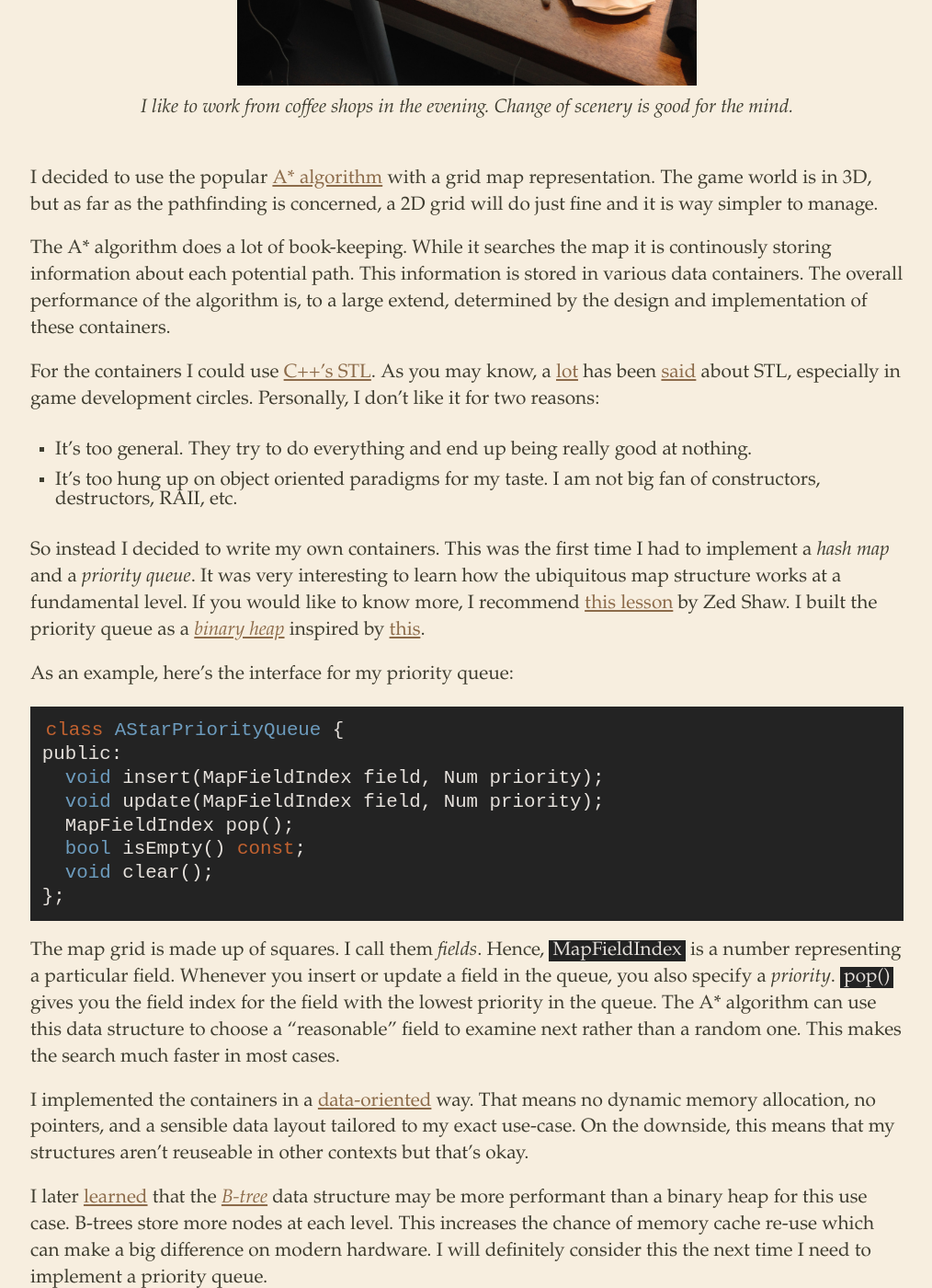
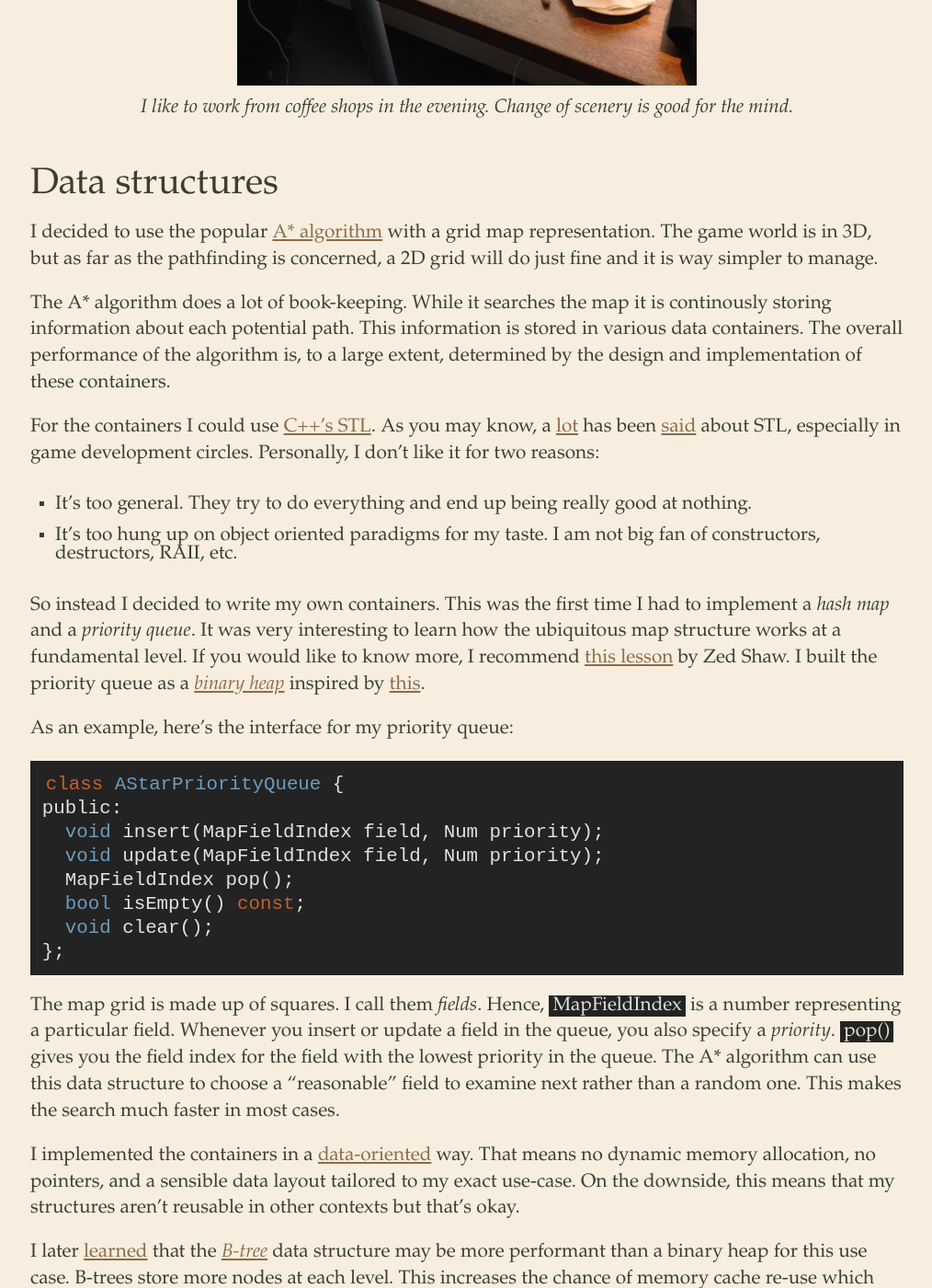
Before and after one commit to chopmo/rasmusrn.github.io, a Jekyll site: the page built from _posts/2015-05-10-pathfinding.markdown, in a window 1280 px wide and 1400 px high, scrolled down 1443 px. Shown: the whole window at 92% size, without its empty margins (132-1146 px from the left). Built offline with Jekyll 4.4.1, drawn with Linux system fonts in a browser that asks for light colours; some of the changed text lies outside the part shown.

Commit message:
Pathfinding post tweaks based on chopmo feedback
Thanks a lot Jacob. Very valuable feedback as always.

```diff
--- a/_posts/2015-05-10-pathfinding.markdown
+++ b/_posts/2015-05-10-pathfinding.markdown
@@ -20,9 +20,11 @@
   I like to work from coffee shops in the evening. Change of scenery is good for the mind.
 </p>
 
+## Data structures
+
 I decided to use the popular [A* algorithm](http://en.wikipedia.org/wiki/A*_search_algorithm) with a grid map representation. The game world is in 3D, but as far as the pathfinding is concerned, a 2D grid will do just fine and it is way simpler to manage.
 
-The A* algorithm does a lot of book-keeping. While it searches the map it is continously storing information about each potential path. This information is stored in various data containers. The overall performance of the algorithm is, to a large extend, determined by the design and implementation of these containers.
+The A* algorithm does a lot of book-keeping. While it searches the map it is continously storing information about each potential path. This information is stored in various data containers. The overall performance of the algorithm is, to a large extent, determined by the design and implementation of these containers.
 
 For the containers I could use [C++'s STL](http://en.wikipedia.org/wiki/Standard_Template_Library). As you may know, a [lot](http://gamedev.stackexchange.com/questions/268/stl-for-games-yea-or-nay) has been [said](http://simonask.tumblr.com/post/59763277483/why-stl-isnt-great-for-game-development) about STL, especially in game development circles. Personally, I don't like it for two reasons:
 
@@ -46,9 +48,11 @@
 
 The map grid is made up of squares. I call them *fields*. Hence, `MapFieldIndex` is a number representing a particular field. Whenever you insert or update a field in the queue, you also specify a *priority*. `pop()` gives you the field index for the field with the lowest priority in the queue. The A* algorithm can use this data structure to choose a "reasonable" field to examine next rather than a random one. This makes the search much faster in most cases.
 
-I implemented the containers in a [data-oriented](http://gamesfromwithin.com/data-oriented-design) way. That means no dynamic memory allocation, no pointers, and a sensible data layout tailored to my exact use-case. On the downside, this means that my structures aren't reuseable in other contexts but that's okay.
+I implemented the containers in a [data-oriented](http://gamesfromwithin.com/data-oriented-design) way. That means no dynamic memory allocation, no pointers, and a sensible data layout tailored to my exact use-case. On the downside, this means that my structures aren't reusable in other contexts but that's okay.
 
 I later [learned](http://cglab.ca/~morin/misc/arraylayout/) that the *[B-tree](http://en.wikipedia.org/wiki/B-tree)* data structure may be more performant than a binary heap for this use case. B-trees store more nodes at each level. This increases the chance of memory cache re-use which can make a big difference on modern hardware. I will definitely consider this the next time I need to implement a priority queue.
+
+## Unit testing
 
 Test driven development can sometimes can be hard to apply to game development. Here however, this technique works beautifully! I wrote a unit test for each data structure and once all passed I continued to write a unit test for the A* implementation itself. Here's an example from the A* unit test:
 
```
Also changed, not shown: other parts of _posts/2015-05-10-pathfinding.markdown (+4 -2 lines).
